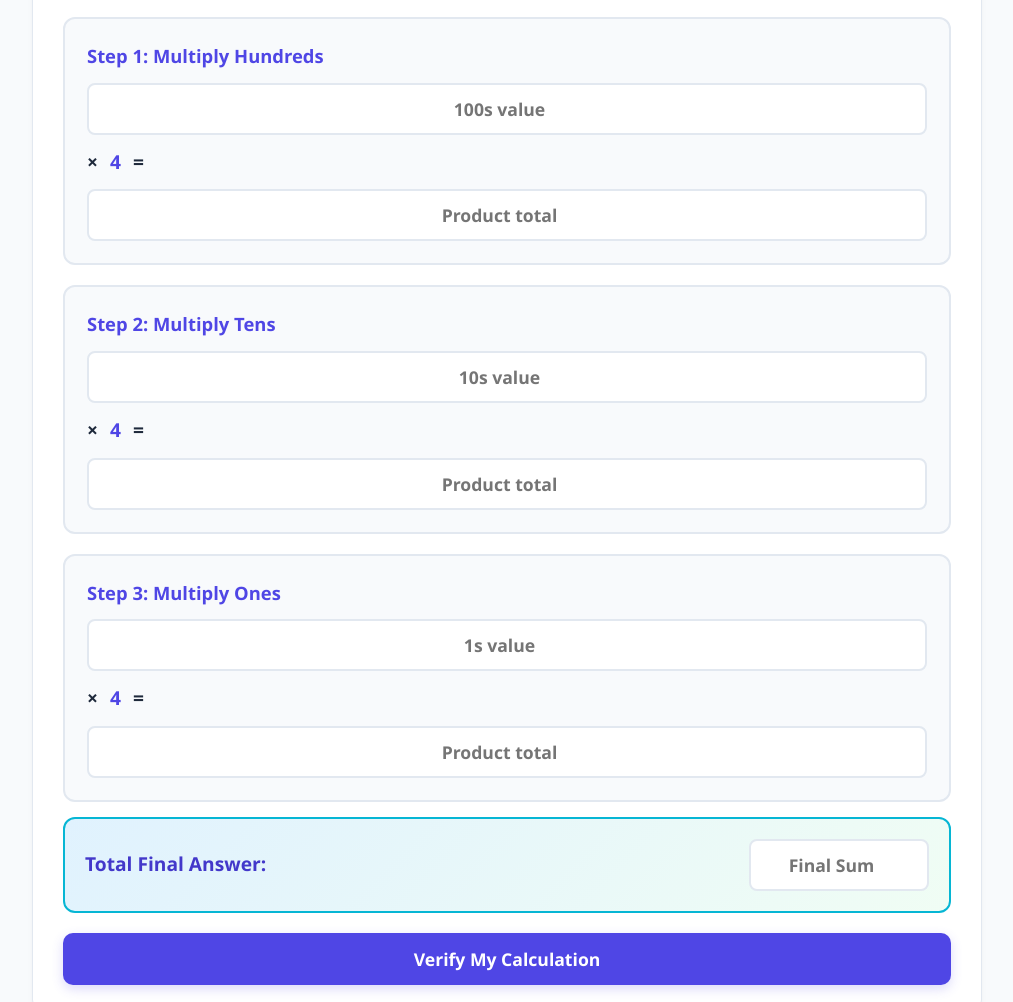
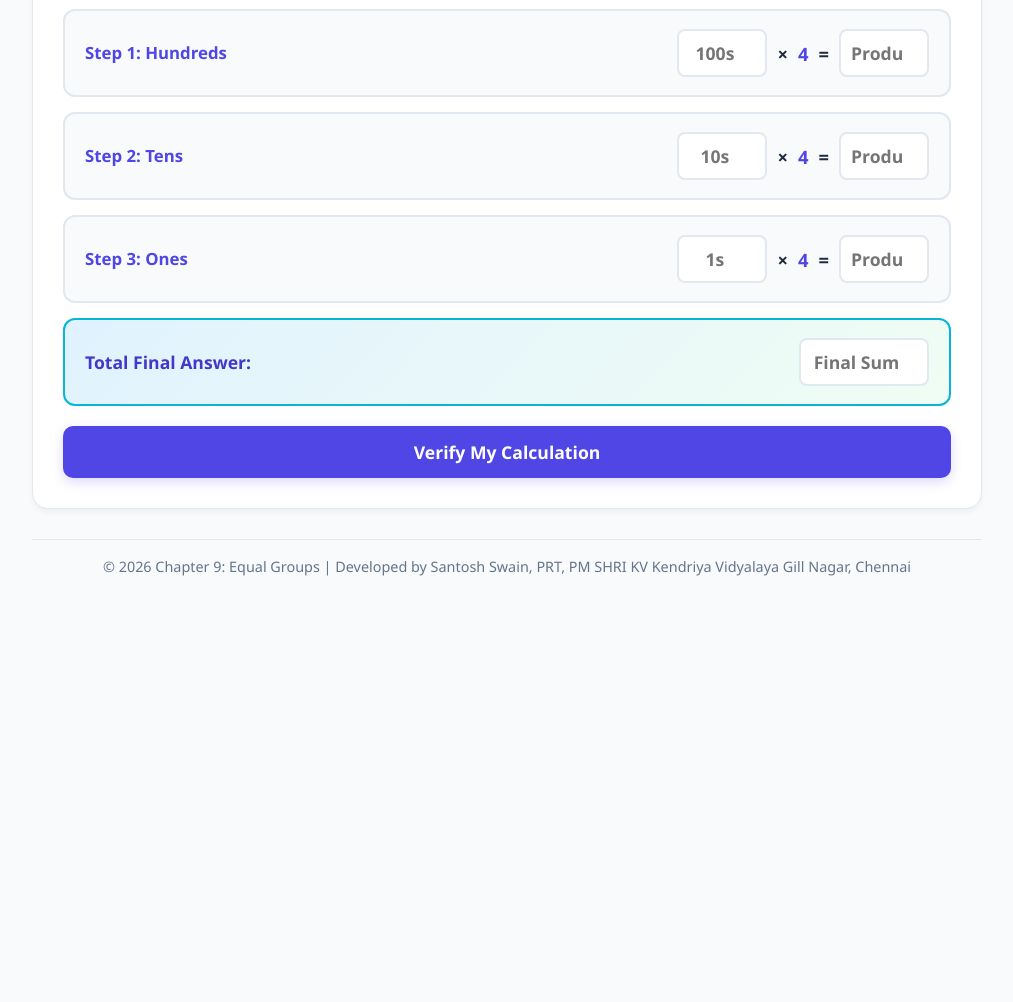
Before and after one commit to swainsantosh850-ctrl/equal-groups-app, a plain HTML site: page index.html in a window 1280 px wide. Shown: the part 659-1661 px from the top of the page, without its empty margins (133-1146 px from the left). After the commit the page ends 1257 px from the top, so only its background shows below. Drawn offline with Linux system fonts and the light colour scheme.

Commit message:
Update index.html

```diff
--- a/index.html
+++ b/index.html
@@ -120,14 +120,13 @@
         }
 
         input[type="number"] {
-            padding: 12px;
+            padding: 10px;
             border: 2px solid var(--border);
             border-radius: 8px;
             font-size: 1.1rem;
             outline: none;
             transition: all 0.2s;
             background: #fff;
-            width: 100%;
         }
 
         input[type="number"]:focus {
@@ -157,43 +156,46 @@
         .breakdown-steps-container {
             display: flex;
             flex-direction: column;
-            gap: 20px;
+            gap: 15px;
             margin-top: 20px;
         }
 
-        /* Vertical Row Layout as Requested */
+        /* One-Line Compact Step Card Layout */
         .step-card {
             background: #f8fafc;
             border: 2px solid var(--border);
             border-radius: 12px;
-            padding: 22px;
+            padding: 18px 20px;
             display: flex;
-            flex-direction: column;
-            gap: 12px;
+            align-items: center;
+            justify-content: space-between;
+            gap: 15px;
+            flex-wrap: wrap;
         }
 
         .step-header {
-            font-size: 1.15rem;
+            font-size: 1.05rem;
             font-weight: 700;
             color: var(--primary);
+            min-width: 180px;
         }
 
         .step-equation-line {
             display: flex;
             align-items: center;
-            gap: 12px;
-            flex-wrap: wrap;
-            font-size: 1.2rem;
+            gap: 10px;
+            flex-wrap: nowrap;
+            font-size: 1.15rem;
             font-weight: 600;
         }
 
-        .step-input-box {
-            width: 100%;
-            padding: 12px;
+        .compact-input {
+            width: 90px;
+            padding: 8px;
             border: 2px solid var(--primary);
             border-radius: 8px;
             text-align: center;
-            font-size: 1.2rem;
+            font-size: 1.1rem;
             font-weight: bold;
             background: white;
         }
@@ -202,7 +204,7 @@
             background: linear-gradient(135deg, #e0f2fe, #f0fdf4);
             border: 2px solid var(--accent);
             border-radius: 12px;
-            padding: 20px;
+            padding: 18px 20px;
             display: flex;
             justify-content: space-between;
             align-items: center;
@@ -212,8 +214,9 @@
 
         .final-answer-card label {
             margin: 0;
-            font-size: 1.2rem;
+            font-size: 1.1rem;
             color: var(--primary-dark);
+            font-weight: 700;
         }
 
         button.action-btn {
@@ -271,7 +274,7 @@
     <!-- MODULE 1: PLACE-VALUE BREAKDOWN -->
     <div id="breakdown" class="card active">
         <h2>Place-Value Breakdown Multiplication</h2>
-        <p style="margin-bottom: 20px; color: var(--text-muted);">Set your multiplier and enter your 3-digit number breakdown. Type your place value, multiply by the multiplier, and type the product — correct answers will glow green!</p>
+        <p style="margin-bottom: 20px; color: var(--text-muted);">Set your multiplier and enter your 3-digit number breakdown. Complete each step in one line — correct answers will glow green!</p>
 
         <div class="input-group" style="max-width: 300px;">
             <label for="bdMultiplier">Enter Multiplier:</label>
@@ -297,51 +300,45 @@
         <div class="breakdown-steps-container">
             <!-- Step 1: Multiply Hundreds -->
             <div class="step-card">
-                <div class="step-header">Step 1: Multiply Hundreds</div>
+                <div class="step-header">Step 1: Hundreds</div>
                 <div class="step-equation-line">
-                    <input type="number" class="step-input-box" id="inputVal100" placeholder="100s value">
+                    <input type="number" class="compact-input" id="inputVal100" placeholder="100s">
                     <span>×</span>
                     <span id="labelMul1" style="font-weight: bold; color: var(--primary);">4</span>
                     <span>=</span>
-                </div>
-                <div>
-                    <input type="number" class="step-input-box" id="ans100" placeholder="Product total">
+                    <input type="number" class="compact-input" id="ans100" placeholder="Product">
                 </div>
             </div>
 
             <!-- Step 2: Multiply Tens -->
             <div class="step-card">
-                <div class="step-header">Step 2: Multiply Tens</div>
+                <div class="step-header">Step 2: Tens</div>
                 <div class="step-equation-line">
-                    <input type="number" class="step-input-box" id="inputVal10" placeholder="10s value">
+                    <input type="number" class="compact-input" id="inputVal10" placeholder="10s">
                     <span>×</span>
                     <span id="labelMul2" style="font-weight: bold; color: var(--primary);">4</span>
                     <span>=</span>
-                </div>
-                <div>
-                    <input type="number" class="step-input-box" id="ans10" placeholder="Product total">
+                    <input type="number" class="compact-input" id="ans10" placeholder="Product">
                 </div>
             </div>
 
             <!-- Step 3: Multiply Ones -->
             <div class="step-card">
-                <div class="step-header">Step 3: Multiply Ones</div>
+                <div class="step-header">Step 3: Ones</div>
                 <div class="step-equation-line">
-                    <input type="number" class="step-input-box" id="inputVal1" placeholder="1s value">
+                    <input type="number" class="compact-input" id="inputVal1" placeholder="1s">
                     <span>×</span>
                     <span id="labelMul3" style="font-weight: bold; color: var(--primary);">4</span>
                     <span>=</span>
-                </div>
-                <div>
-                    <input type="number" class="step-input-box" id="ans1" placeholder="Product total">
+                    <input type="number" class="compact-input" id="ans1" placeholder="Product">
                 </div>
             </div>
         </div>
 
         <!-- Final Answer Box -->
         <div class="final-answer-card">
-            <label for="ansFinal"><strong>Total Final Answer:</strong></label>
-            <input type="number" class="step-input-box" id="ansFinal" placeholder="Final Sum" style="width: 180px;">
+            <label for="ansFinal">Total Final Answer:</label>
+            <input type="number" class="compact-input" id="ansFinal" placeholder="Final Sum" style="width: 130px;">
         </div>
 
         <button class="action-btn" onclick="verifyBreakdownAnswer()">Verify My Calculation</button>
@@ -368,23 +365,25 @@
 
         <div class="breakdown-steps-container">
             <div class="step-card">
-                <div class="step-header">1. Making Half (Multiplier ÷ 2)</div>
-                <div>
-                    <input type="number" class="step-input-box" id="inputHalf" placeholder="Type half value">
+                <div class="step-header">1. Making Half</div>
+                <div class="step-equation-line">
+                    <span style="font-size: 0.95rem; color: var(--text-muted);">Multiplier ÷ 2 =</span>
+                    <input type="number" class="compact-input" id="inputHalf" placeholder="Half">
                 </div>
             </div>
 
             <div class="step-card">
-                <div class="step-header">2. Making Double (Number × 2)</div>
-                <div>
-                    <input type="number" class="step-input-box" id="inputDouble" placeholder="Type double value">
+                <div class="step-header">2. Making Double</div>
+                <div class="step-equation-line">
+                    <span style="font-size: 0.95rem; color: var(--text-muted);">Number × 2 =</span>
+                    <input type="number" class="compact-input" id="inputDouble" placeholder="Double">
                 </div>
             </div>
         </div>
 
         <div class="final-answer-card">
-            <label for="inputFinalAns"><strong>New Simplified Problem Product:</strong></label>
-            <input type="number" class="step-input-box" id="inputFinalAns" placeholder="Final Answer" style="width: 180px;">
+            <label for="inputFinalAns">New Simplified Product:</label>
+            <input type="number" class="compact-input" id="inputFinalAns" placeholder="Final Ans" style="width: 130px;">
         </div>
 
         <button class="action-btn" onclick="verifyDoublingHalving()">Verify Strategy & Explanation</button>
@@ -524,7 +523,7 @@
                 `3. <strong>Making Double:</strong> ${number} × 2 = ${correctDouble}<br>` +
                 `4. <strong>Final Verification:</strong> ${correctHalf} × ${correctDouble} = <strong>${correctFinal}</strong>`;
         } else {
-            output.innerHTML = `<span style="box-sizing:border-box; color:var(--error); font-weight:bold;">❌ Review your values! Correct inputs are highlighted in green.</span>`;
+            output.innerHTML = `<span style="color:var(--error); font-weight:bold;">❌ Review your values! Correct inputs are highlighted in green.</span>`;
         }
     }
 </script>
```
